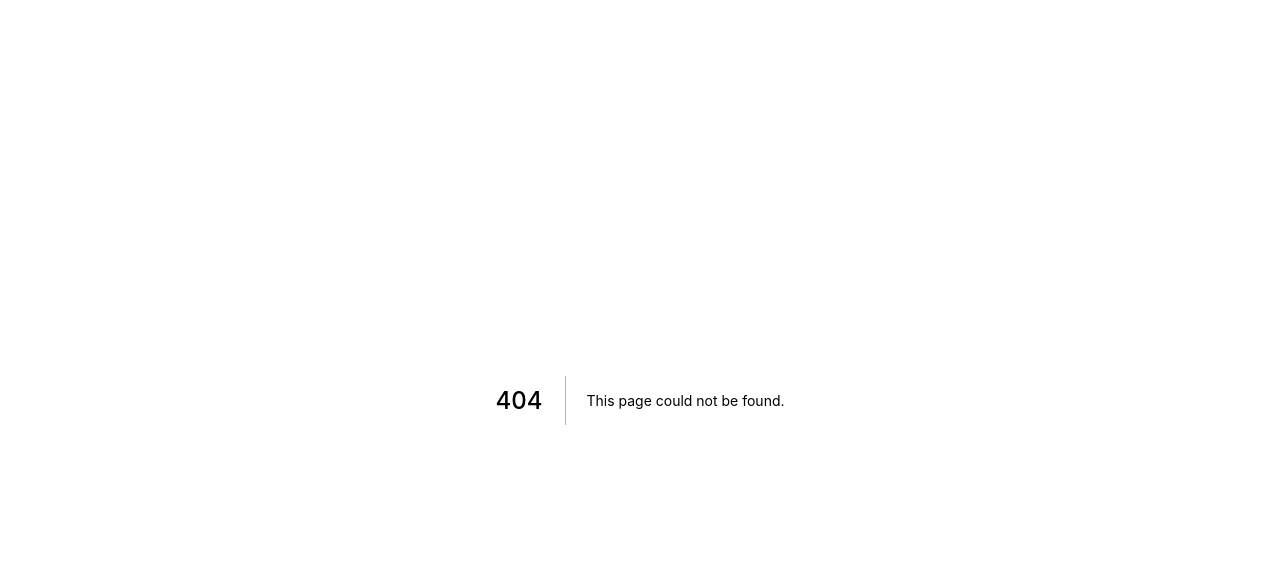
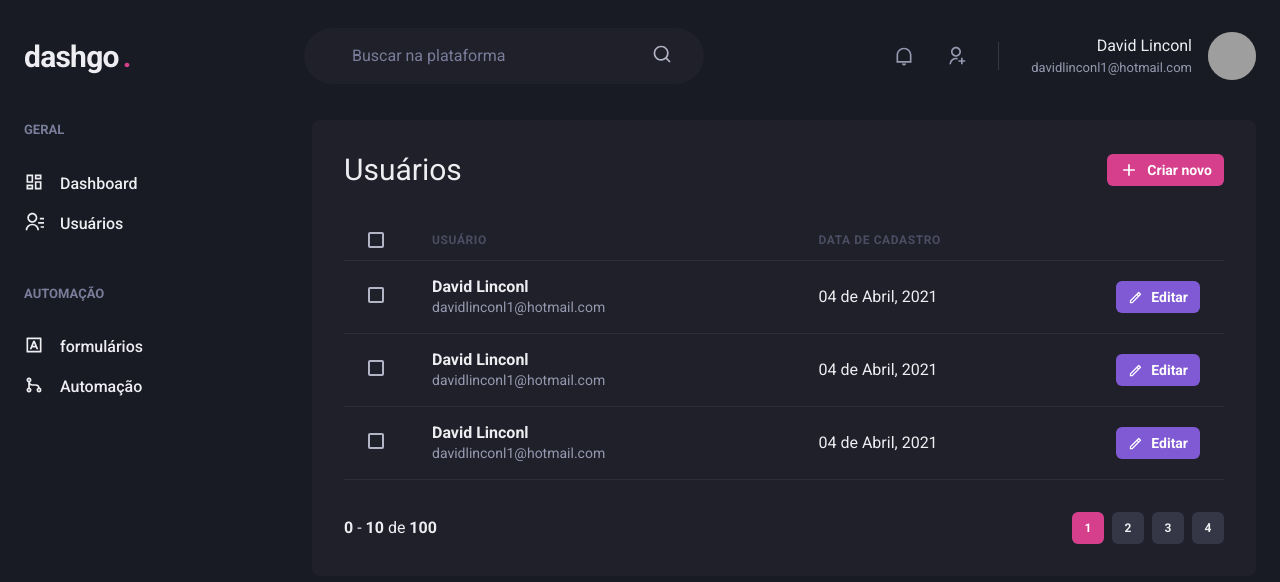
Before and after one commit to david95s/Dashgo, a Next.js app: page /users in a window 1280 px wide. Before the commit this address had no page. Shown: the top 582 px of the page. Built offline with nearby package versions, Linux system fonts and the light colour scheme; grey boxes are pictures that could not be loaded.

Commit message:
Done Pagination component

```diff
--- /dev/null
+++ b/src/components/Pagination.tsx
@@ -0,0 +1,73 @@
+import {
+  Stack,
+  Box,
+  Button,
+} from "@chakra-ui/react";
+
+export const Pagination = () => {
+
+  return (
+    <Stack
+      direction="row"
+      spacing="6"
+      mt="8"
+      justify="space-between"
+      align="center"
+
+    >
+      <Box>
+        <strong>0</strong> - <strong>10</strong> de <strong>100</strong>
+      </Box>
+      <Stack direction="row" spacing="2">
+        <Button
+        size="sm"
+        fontSize="xs"
+        width="4"
+        colorScheme="pink"
+        disabled
+        _disabled={{
+          bgColor: 'pink.500',
+          cursor: "default",
+        }}
+        >
+        1</Button>
+
+        <Button
+          size="sm"
+          fontSize="xs"
+          width="4"
+          bgColor="gray.700"
+          _hover={{
+            bg: 'gray.500'
+          }}
+        >
+          2
+        </Button>
+
+        <Button
+          size="sm"
+          fontSize="xs"
+          width="4"
+          bgColor="gray.700"
+          _hover={{
+            bg: 'gray.500'
+          }}
+        >
+          3
+        </Button>
+
+        <Button
+          size="sm"
+          fontSize="xs"
+          width="4"
+          bgColor="gray.700"
+          _hover={{
+            bg: 'gray.500'
+          }}
+        >
+          4
+        </Button>
+      </Stack>
+    </Stack>
+  );
+}
--- a/src/pages/dashboard.tsx
+++ b/src/pages/dashboard.tsx
@@ -27,7 +27,7 @@
     enabled: false,
   },
   xaxis:{
-    type: 'datetime',
+    type: "datetime",
     axisBorder:{
       color: theme.colors.gray[600],
     },
--- /dev/null
+++ b/src/pages/users/index.tsx
@@ -0,0 +1,142 @@
+import {
+  Box,
+  Flex,
+  Heading,
+  Button,
+  Icon,
+  Table,
+  Thead,
+  Tbody,
+  Tr,
+  Th,
+  Td,
+  Checkbox,
+  Text
+} from "@chakra-ui/react";
+import { RiAddLine, RiPencilLine } from "react-icons/ri";
+import { Header } from "../../components/Header";
+import { Pagination } from "../../components/Pagination";
+import { Sidebar } from "../../components/SideBar";
+
+export default function UserList(){
+  return (
+    <Box>
+      <Header/>
+      <Flex w="100%" my="6" maxW={ 1480 } mx="auto" px="6">
+        <Sidebar/>
+
+        <Box flex="1" borderRadius={8} bg="gray.800" p="8">
+          <Flex mb="8" justify="space-between" align="center">
+            <Heading size="lg" fontWeight="normal">Usuários</Heading>
+            <Button
+              as="a"
+              size="sm"
+              fontSize="sm"
+              colorScheme="pink"
+              leftIcon={ <Icon as={ RiAddLine } fontSize="20"/> }
+              cursor="pointer"
+            >
+              Criar novo
+            </Button>
+          </Flex>
+
+          <Table colorScheme="whiteAlpha">
+            <Thead>
+              <Tr>
+                <Th px="6" color="gray.300" width="8">
+                  <Checkbox colorScheme="pink"/>
+                </Th>
+                <Th>Usuário</Th>
+                <Th>Data de cadastro</Th>
+                <Th width="8"></Th>
+              </Tr>
+            </Thead>
+            <Tbody>
+              <Tr>
+                <Td px="6">
+                  <Checkbox colorScheme="pink" />
+                </Td>
+                <Td>
+                  <Box>
+                    <Text fontWeight="bold">David Linconl</Text>
+                    <Text fontSize="sm" color="gray.300">davidlinconl1@hotmail.com</Text>
+                  </Box>
+                </Td>
+                <Td>
+                  04 de Abril, 2021
+                </Td>
+                <Td>
+                  <Button
+                    as="a"
+                    size="sm"
+                    fontSize="sm"
+                    colorScheme="purple"
+                    leftIcon={ <Icon as={ RiPencilLine } fontSize="15" /> }
+                    cursor="pointer"
+                  >
+                    Editar
+                  </Button>
+                </Td>
+              </Tr>
+              <Tr>
+                <Td px="6">
+                  <Checkbox colorScheme="pink" />
+                </Td>
+                <Td>
+                  <Box>
+                    <Text fontWeight="bold">David Linconl</Text>
+                    <Text fontSize="sm" color="gray.300">davidlinconl1@hotmail.com</Text>
+                  </Box>
+                </Td>
+                <Td>
+                  04 de Abril, 2021
+                </Td>
+                <Td>
+                  <Button
+                    as="a"
+                    size="sm"
+                    fontSize="sm"
+                    colorScheme="purple"
+                    leftIcon={ <Icon as={ RiPencilLine } fontSize="15" /> }
+                    cursor="pointer"
+                  >
+                    Editar
+                  </Button>
+                </Td>
+              </Tr>
+              <Tr>
+                <Td px="6">
+                  <Checkbox colorScheme="pink" />
+                </Td>
+                <Td>
+                  <Box>
+                    <Text fontWeight="bold">David Linconl</Text>
+                    <Text fontSize="sm" color="gray.300">davidlinconl1@hotmail.com</Text>
+                  </Box>
+                </Td>
+                <Td>
+                  04 de Abril, 2021
+                </Td>
+                <Td>
+                  <Button
+                    as="a"
+                    size="sm"
+                    fontSize="sm"
+                    colorScheme="purple"
+                    leftIcon={ <Icon as={ RiPencilLine } fontSize="15" /> }
+                    cursor="pointer"
+                  >
+                    Editar
+                  </Button>
+                </Td>
+              </Tr>
+            </Tbody>
+          </Table>
+
+          <Pagination/>
+        </Box>
+
+      </Flex>
+    </Box>
+  )
+}
```
